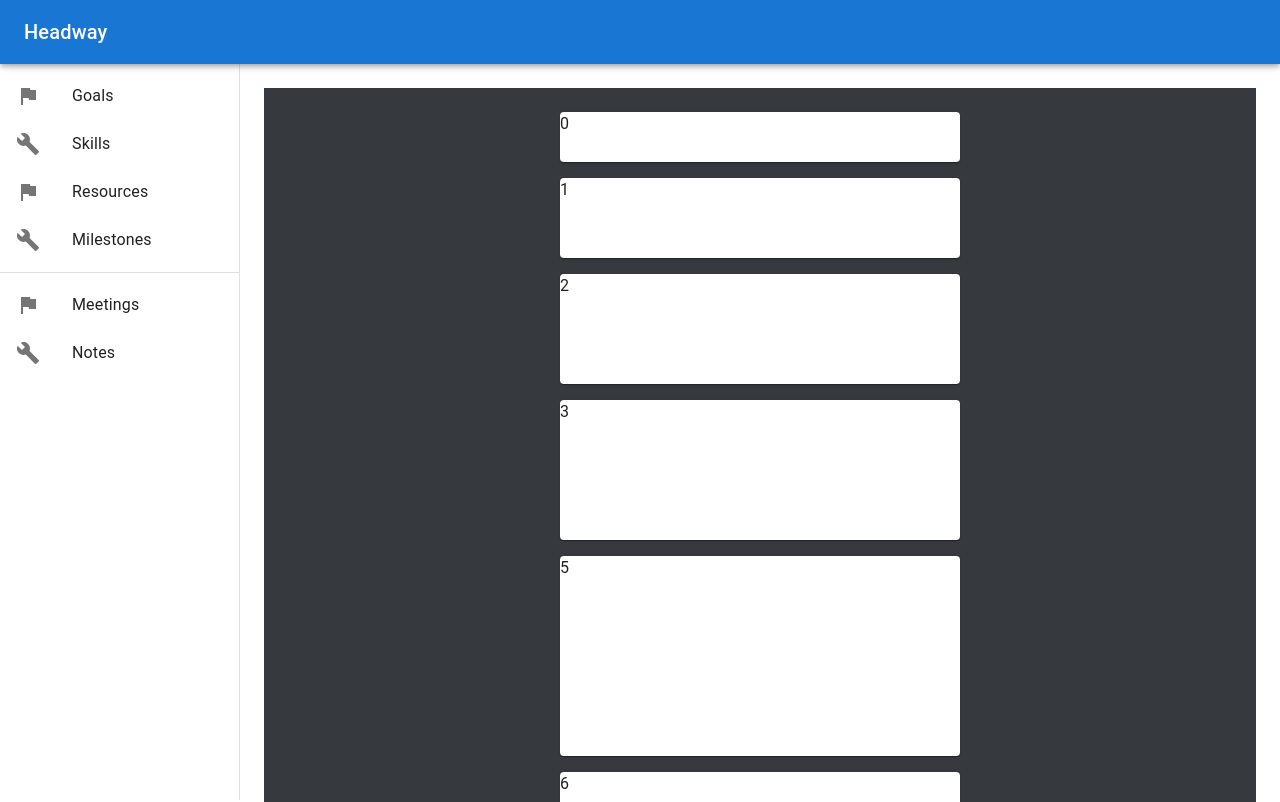
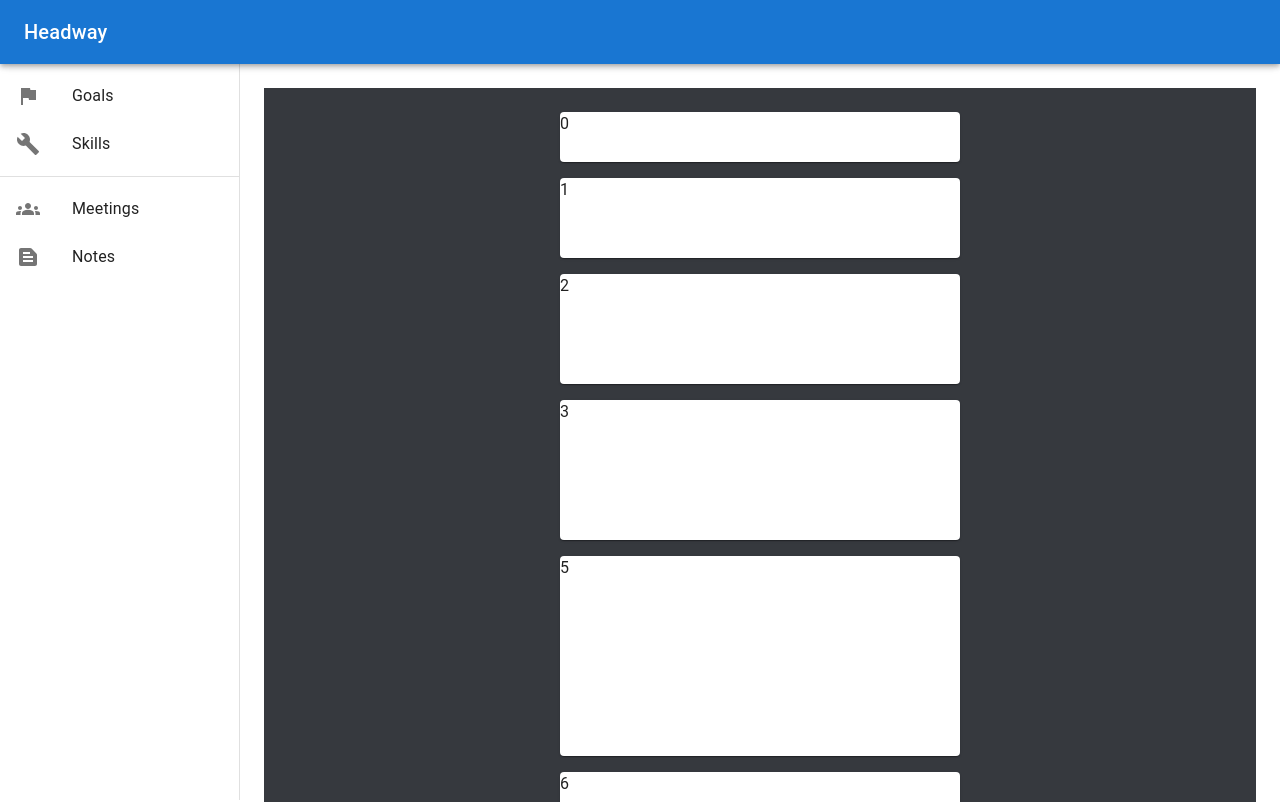
Before and after one commit to c5ho/diversify, a React (Create React App) app in the folder client/: page / in a window 1280 px wide. Shown: the top 802 px of the page. Built offline with nearby package versions, Linux system fonts and the light colour scheme.

Commit message:
Update icons

```diff
--- a/client/src/App.js
+++ b/client/src/App.js
@@ -17,6 +17,8 @@
 // import MailIcon from "@mui/icons-material/Mail";
 import FlagIcon from "@mui/icons-material/Flag";
 import BuildIcon from "@mui/icons-material/Build";
+import GroupsIcon from "@mui/icons-material/Groups";
+import TextSnippetIcon from "@mui/icons-material/TextSnippet";
 
 const Container = styled.div`
   background: #36393e;
@@ -50,11 +52,6 @@
 const drawerWidth = 240;
 
 export default function ClippedDrawer() {
-  const icons = {
-    1: <FlagIcon />,
-    2: <BuildIcon />,
-  };
-
   return (
     <Box sx={{ display: "flex" }}>
       <CssBaseline />
@@ -82,31 +79,41 @@
         <Toolbar />
         <Box sx={{ overflow: "auto" }}>
           <List>
-            {["Goals", "Skills", "Resources", "Milestones"].map(
-              (text, index) => (
-                <ListItem key={text} disablePadding>
+            <ListItem disablePadding>
               <ListItemButton>
                 <ListItemIcon>
-                      {index % 2 === 0 ? <FlagIcon /> : <BuildIcon />}
+                  <FlagIcon />
                 </ListItemIcon>
-                    <ListItemText primary={text} />
+                <ListItemText primary="Goals" />
               </ListItemButton>
             </ListItem>
-              )
-            )}
+            <ListItem disablePadding>
+              <ListItemButton>
+                <ListItemIcon>
+                  <BuildIcon />
+                </ListItemIcon>
+                <ListItemText primary="Skills" />
+              </ListItemButton>
+            </ListItem>
           </List>
           <Divider />
           <List>
-            {["Meetings", "Notes"].map((text, index) => (
-              <ListItem key={text} disablePadding>
+            <ListItem disablePadding>
               <ListItemButton>
                 <ListItemIcon>
-                    {index % 2 === 0 ? <FlagIcon /> : <BuildIcon />}
+                  <GroupsIcon />
                 </ListItemIcon>
-                  <ListItemText primary={text} />
+                <ListItemText primary="Meetings" />
               </ListItemButton>
             </ListItem>
-            ))}
+            <ListItem disablePadding>
+              <ListItemButton>
+                <ListItemIcon>
+                  <TextSnippetIcon />
+                </ListItemIcon>
+                <ListItemText primary="Notes" />
+              </ListItemButton>
+            </ListItem>
           </List>
         </Box>
       </Drawer>
```
Lines whose indentation alone changed are shown as unchanged.
